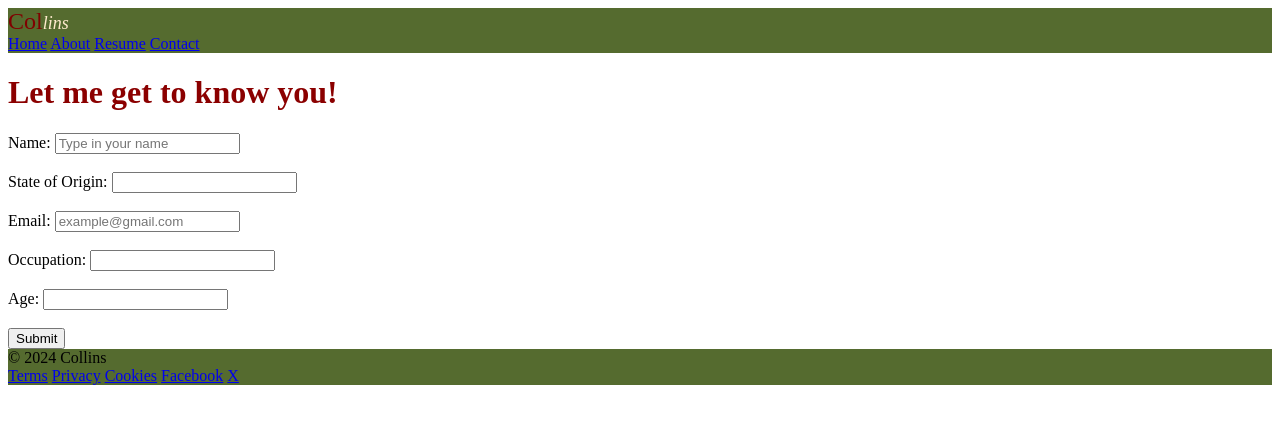
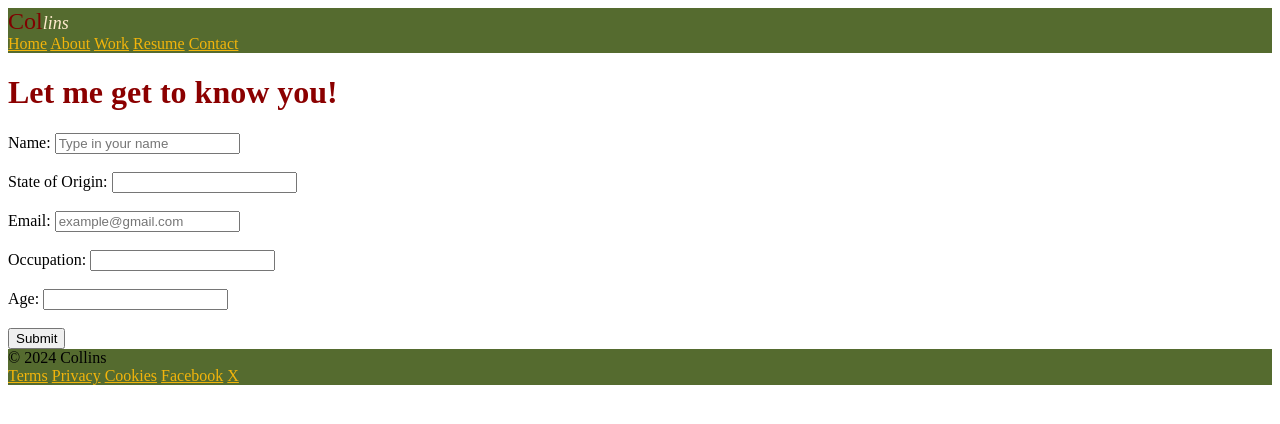
Before and after one commit to ifejike/checkpoint2, a plain HTML site: page contact.html in a window 1280 px wide. Drawn offline with Linux system fonts and the light colour scheme.

Commit message:
My Second Commit
This is my second commit.

```diff
--- a/contact.html
+++ b/contact.html
@@ -5,11 +5,17 @@
         <link rel="icon" href="wave.ico" type="image/x-icon"/>
     </head>
     <body style="background-color: white;">
-        <header style="background-color: darkolivegreen;">
+        <style>
+            a {
+                color: rgb(243, 181, 11);
+            }
+
+        </style> <header style="background-color: darkolivegreen;">
             <div> <span style="color: maroon; font-size: x-large;">Col</span><span style="color: blanchedalmond; font-style: oblique; font-size: large;" >lins</span></div>
             <nav style="color: blanchedalmond;">
                 <a href="home.html">Home</a>
                 <a href="about.html">About</a>
+                <a href="work.html">Work</a>
                 <a href="resume.html">Resume</a>
                 <a href="contact.html">Contact</a>
                </nav>
```
Also changed, not shown: about.html (+6 -1 lines), cookies.html (+7 -1 lines), home.html (+6 -1 lines), index.html (+9 -3 lines), privacy.html (+6 -1 lines), resume.html (+6 -1 lines), terms.html (+6 -1 lines), work.html (+6 -1 lines).
